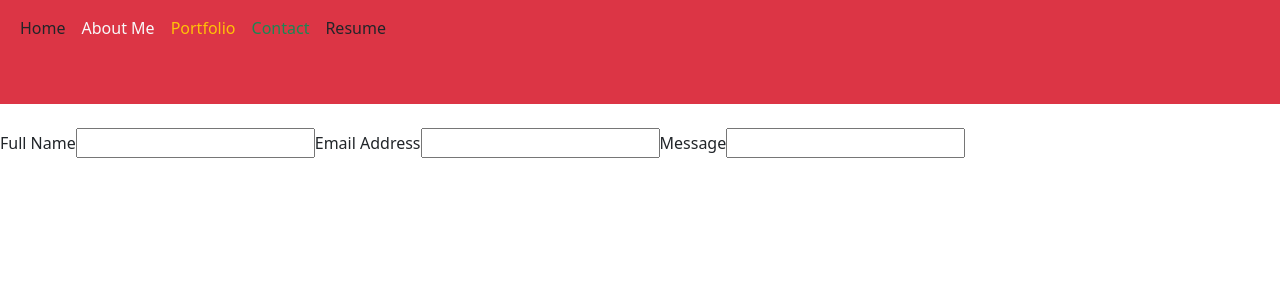
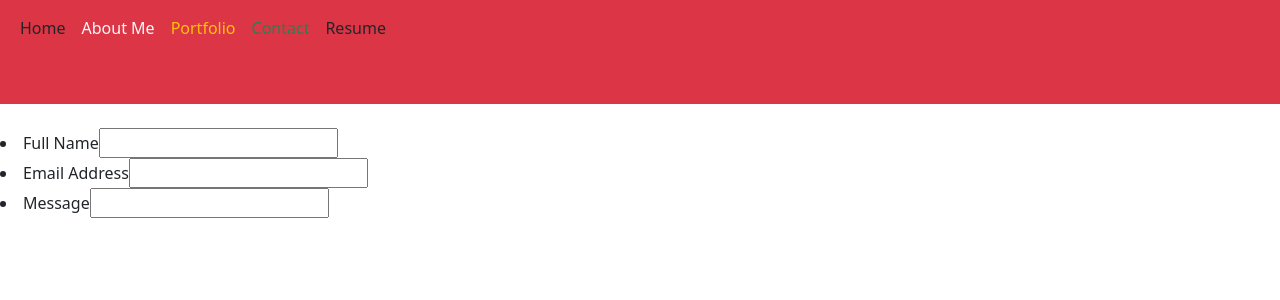
Before and after one commit to thomassmith0526/R-portfolio, a React (Vite) app: page /contact in a window 1280 px wide. Shown: the top 300 px of the page. Built offline with nearby package versions, Linux system fonts and the light colour scheme.

Commit message:
portfolio

```diff
--- a/src/components/Pages/Contact.jsx
+++ b/src/components/Pages/Contact.jsx
@@ -1,15 +1,22 @@
-
-
 export default function Contact() {
 
     return (
         <div className='info pt-4'>
-            <label for="name">Full Name</label>
-            <input type="text" id="name"></input>
-            <label for ="email">Email Address</label>
-            <input type="text" id="email"></input>
-            <label for="message">Message</label>
-            <input type="text" id="message"></input>
+            <ui>
+                <li className="full">
+                    <label for="name">Full Name</label>
+                    <input type="text" id="name"></input>
+                </li>
+                <li>
+                    <label for="email">Email Address</label>
+                    <input type="text" id="email"></input>
+                </li>
+                <li>
+                    <label for="message">Message</label>
+                    <input type="text" id="message"></input>
+                </li>
+            </ui>
+
         </div>
     )
 }
--- a/src/components/Pages/Portfolio.jsx
+++ b/src/components/Pages/Portfolio.jsx
@@ -0,0 +1,22 @@
+export default function portfolio() {
+    return (
+        <div>
+            <div className='green pt-4'>
+                <hi>Green Acres</hi>
+                <img src="https://www.lushome.com/wp-content/uploads/2014/03/backyard-designs-landscaping-ideas-green-grass-flowers-12.jpg"></img>
+            </div>
+            <div className='SQL pt-8 margin-1px'>
+                <h1>SQL</h1>
+                <img src="https://cdn.corporatefinanceinstitute.com/assets/database-1024x703.jpeg"></img>
+            </div>
+            <div className='weather pt-8'>
+                <h1>Weather</h1>
+                <img src="https://www.noaa.gov/sites/default/files/styles/square_width_650/public/2021-02/FocusArea__Weather-02.jpg?h=5dc006f5&itok=20VGa8_F"></img>
+            </div>
+        </div>
+
+
+
+
+    )
+}
--- a/src/components/Pages/Resume.jsx
+++ b/src/components/Pages/Resume.jsx
@@ -1,6 +1,10 @@
 export default function Resume() {
     return (
-        <div className="container pt-4">Resume</div>
+        <div>
+            <h1>Resume</h1>
+             <img src="C:\Users\thoma\onedrive\desktop\HW\react-portfoilo\R-portfolio\src\assets\img\Toyota resume.png"alt="my resume" />
+        </div>
+
 
 
     )
--- a/src/main.jsx
+++ b/src/main.jsx
@@ -8,7 +8,7 @@ import App from './App.jsx';
 import AboutMe from './components/Pages/AboutMe.jsx';
 import Contact from './components/Pages/Contact.jsx';
 // import HomePage from './components/Pages/HomePage.jsx';
-// import Portfolio from './components/Pages/Portfolio.jsx';
+import Portfolio from './components/Pages/Portfolio.jsx';
 import Resume from './components/Pages/Resume.jsx';
 
 
@@ -32,7 +32,7 @@ const router = createBrowserRouter([
       },
       {
         path: 'portfolio',
-        // element: <Portfolio />,
+        element: <Portfolio />,
       },
       {
         path: 'resume',
```
